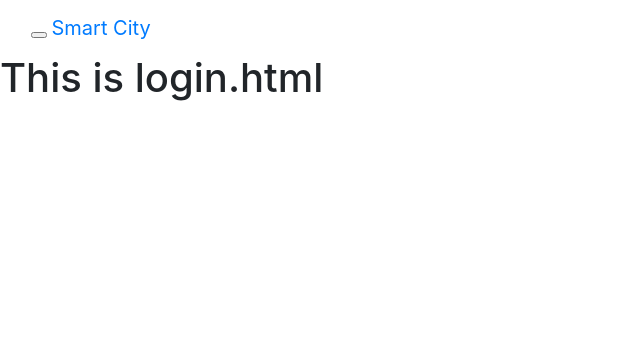
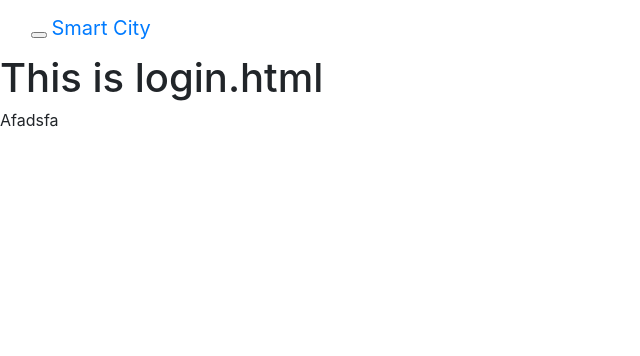
Before and after one commit to TotallyMelvin/Smart-City-Project, a Django app: page /home/templates/personal/login.html in a window 1280 px wide. Shown: the top 356 px of the page, without its empty margins (0-640 px from the left). Run offline with Django 3.2, Linux system fonts and the light colour scheme; some libraries are stand-ins or nearby versions.

Commit message:
Added some lines of code

```diff
--- a/home/templates/personal/login.html
+++ b/home/templates/personal/login.html
@@ -5,4 +5,5 @@
 {% include 'personal/navBar.html' %}
 <!-- Body -->
 <h1> This is login.html</h1>
+Afadsfa
 {% endblock %}
```
